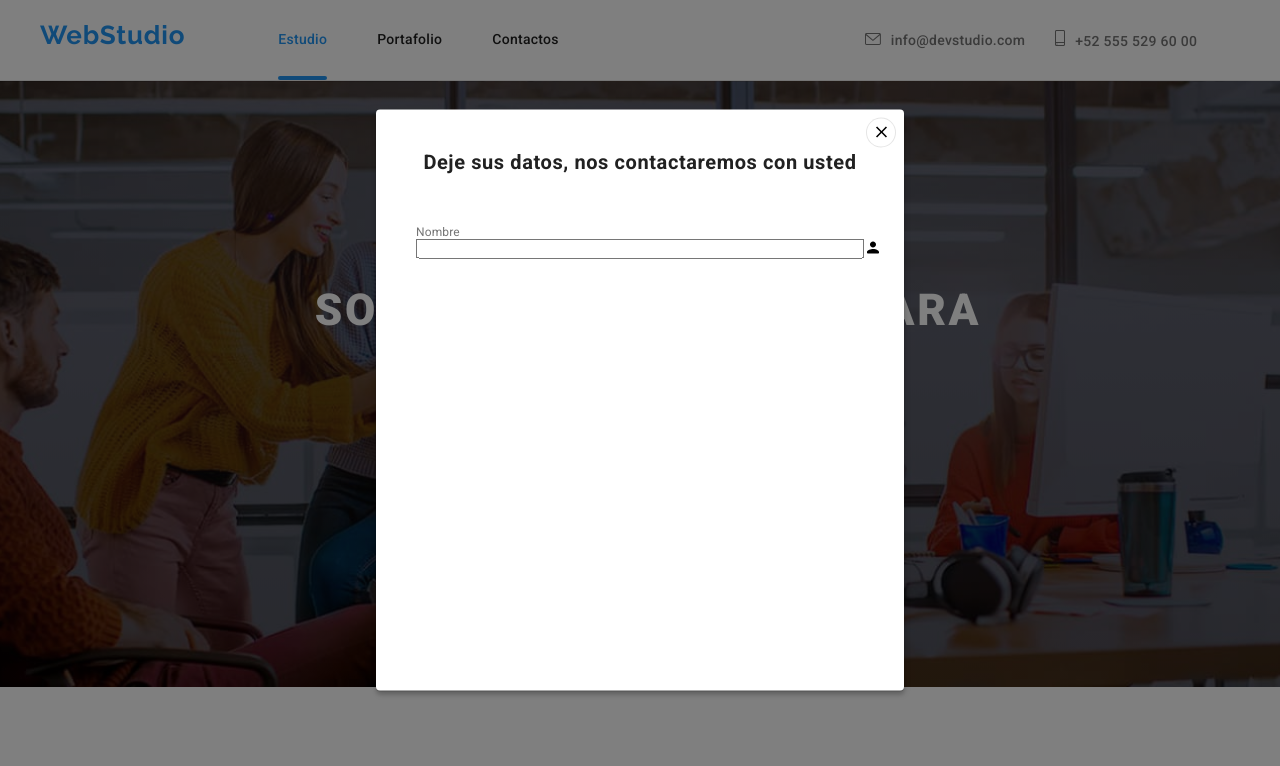
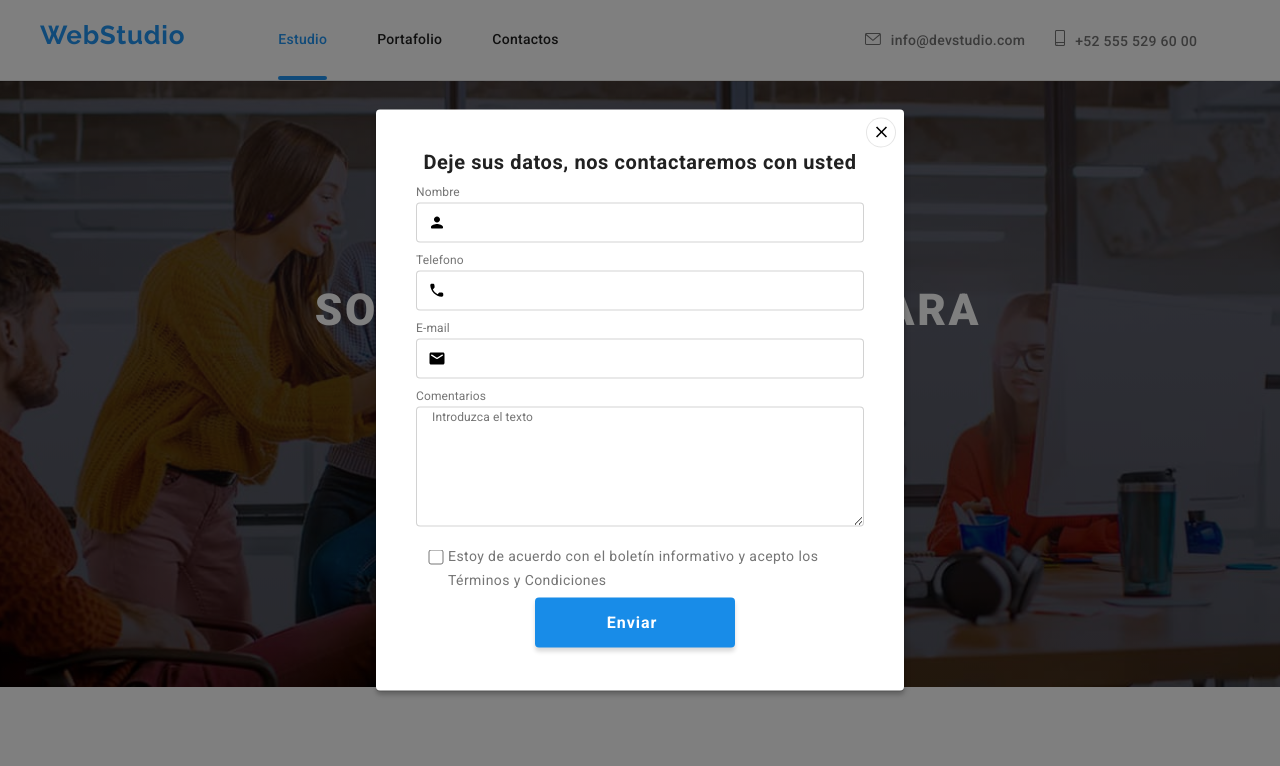
Before and after one commit to felipeberrio92/goit-markup-hw-06, a plain HTML site: page index.html in a window 1280 px wide. Both pictures are taken after a click on the button "Solicite nuestro servicio". Shown: the top 766 px of the page. Drawn offline with nearby package versions, Linux system fonts and the light colour scheme.

Commit message:
se comienza con el formulario del modal

```diff
--- a/css/styles.css
+++ b/css/styles.css
@@ -821,9 +821,10 @@ ul > li{
     padding-left: 40px;
     padding-right: 40px;
     margin: 0;
+
 }
 .formulario{
-    padding-top: 75px;
+    padding-top: 35px;
     padding-left: 40px;
     color: #757575;
     font-family: Roboto;
@@ -832,15 +833,109 @@ ul > li{
     font-weight: 400;
     line-height: normal;
     letter-spacing: 0.12px;
+}
 
-}
-.nombre_text{
+.input_modals{
     width: 448px;
     position: relative;
+    height: 40px;
+    padding-left: 40px;
+    margin-top: 4px;
+    margin-bottom: 10px;
+    border-radius: 4px;
+    border: 1px solid rgba(33, 33, 33, 0.20);
+    cursor: pointer;
+    outline: none;
 }
-.name_icon{
+.input_modals:hover{
+    border: 1px solid rgba(33, 150, 243, 1);
+}
+.input_modals:focus{
+    border: 1px solid rgba(33, 150, 243, 1);
+}
+.input_modals:hover + .modal_icons{
+    fill:var(--color_icono_cliente_blue)
+}
+.input_modals:focus + .modal_icons{
+
+    fill: var(--color_icono_cliente_blue);
+}
+.input_modals:focus-within + .modal_icons{
+
+    fill: var(--color_icono_cliente_blue);
+}
+.modal_icons:focus{
+    fill: var(--color_icono_cliente_blue);
+}
+.modal_icons:hover{
+    fill: var(--color_icono_cliente_blue);
+}
+.input_coments{
+    width: 448px;
+    position: relative;
+    height: 120px;
+    margin-top: 4px;
+    padding-right: 15px;
+    border-radius: 4px;
+    border: 1px solid rgba(33, 33, 33, 0.20);
+    color: rgba(117, 117, 117, 0.50);
+    font-family: Roboto;
+    font-size: 12px;
+    font-style: normal;
+    font-weight: 400;
+    line-height: normal;
+    letter-spacing: 0.12px;
+    padding-left: 15px;
+    margin-bottom: 15px;
+    outline: none;
+}
+.modal_icons{
     position:absolute;
-    padding-left: 0px;
+    left: 52px;
     justify-content: center;
     align-items: center;
+    margin-top: 15px;
+    cursor: pointer;
 }
+.input_check{
+    width: 16px;
+    height: 15px;
+    bottom: 63px;
+    left: 12px;
+    position: relative;
+    cursor: pointer;
+}
+.check_text{
+    color: #757575;
+    font-family: Roboto;
+    font-size: 14px;
+    font-style: normal;
+    font-weight: 400;
+    line-height: 1.7; /* 171.429% */
+    letter-spacing: 0.42px;
+    width: 403px;
+    height: 24px;
+    display: flex;
+    padding-left: 32px;
+    position: relative;
+}
+.boton_modal{
+    text-align: center;
+    font-family: Roboto;
+    font-size: 16px;
+    font-style: normal;
+    font-weight: 700;
+    line-height: 30px; /* 187.5% */
+    letter-spacing: 0.96px;
+    width: 200px;
+    height: 50px;
+    border-radius: 4px;
+    color: var(--color_white);
+    background: rgba(24, 140, 232, 1);
+    box-shadow: 0px 4px 4px 0px rgba(0, 0, 0, 0.15);
+    cursor: pointer;
+    border: none;
+    padding-left: 0px;
+    margin-left: 100px;
+    margin-top: 15px;
+}
--- a/index.html
+++ b/index.html
@@ -319,11 +319,27 @@
             </button>
             <p class="modal_text">Deje sus datos, nos contactaremos con usted</p>
             <div class="formulario">
-                <label for="user_name">Nombre</label><br>
-                <input type="text" name="Nombre" id="user_name" class="nombre_text">
-                <svg class="name_icon" width="18" height="18">
+                <label for="user_name">Nombre</label>
+                <input type="text" name="Nombre" id="user_name" class="input_modals">
+                <svg class="modal_icons" width="18" height="18">
                     <use  href="./Images/modal/symbol-defs1.svg#icon-persona-negra"></use>
                 </svg>
+                <label for="user_tel">Telefono</label>
+                <input type="tel" name="user-phone" id="user_tel" class="input_modals" min="0" max="12">
+                <svg class="modal_icons" width="18" height="18">
+                    <use  href="./Images/modal/symbol-defs1.svg#icon-telfono-negro"></use>
+                </svg><br>
+                <label for="user_email">E-mail</label><br>
+                <input type="email" name="mail" id="user_email" class="input_modals">
+                <svg class="modal_icons" width="18" height="18">
+                    <use  href="./Images/modal/symbol-defs1.svg#icon-correo-negro"></use>
+                </svg>
+                <label for="user_coments">Comentarios</label>
+                <textarea name="Comentarios" id="user_coments" class="input_coments" cols="" rows="" placeholder="Introduzca el texto"
+                ></textarea><br>
+                <label for="checkbox" class="check_text">Estoy de acuerdo con el boletín informativo y acepto los Términos y Condiciones</label><br>
+                <input type="checkbox" name="Nombre" id="checkbox" class="input_check">
+                <button type="submit" class="boton_modal">Enviar</button>
             </div>
         </div>
         <script src="./js/modal.js"></script>
```
